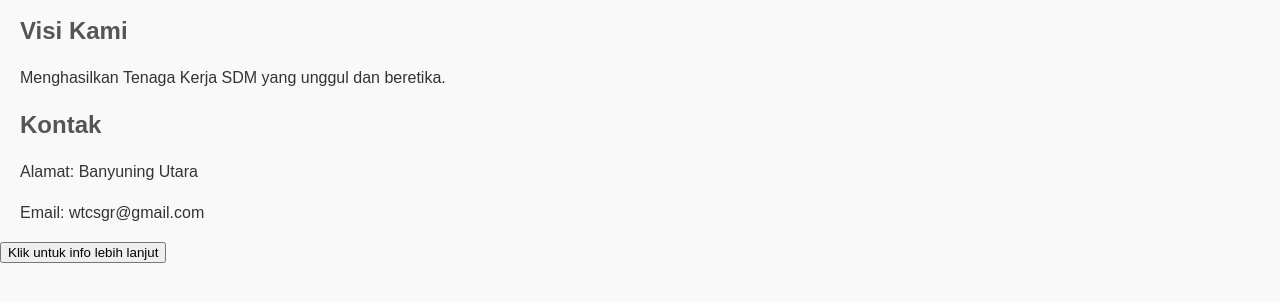
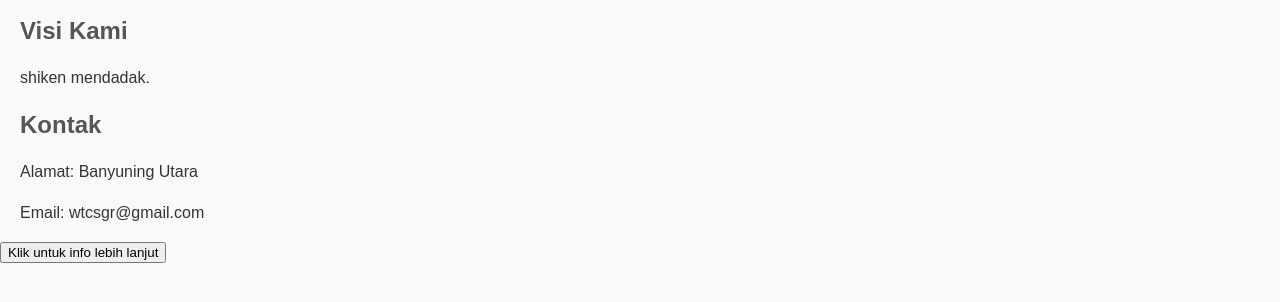
Before and after one commit to justkoding15/WEB-LPK-KU, a plain HTML site: page index.html in a window 1280 px wide. Shown: the part 438-740 px from the top of the page. Drawn offline with Linux system fonts and the light colour scheme.

Commit message:
Update index.html

```diff
--- a/index.html
+++ b/index.html
@@ -21,7 +21,7 @@
   <img src="logo LPK.jpg" alt="logo sekolah" width="300">
 
   <h2>Visi Kami</h2>
-  <p>Menghasilkan Tenaga Kerja SDM yang unggul dan beretika.</p>
+  <p>shiken mendadak.</p>
 
   <h2>Kontak</h2>
   <p>Alamat: Banyuning Utara</p>
```
